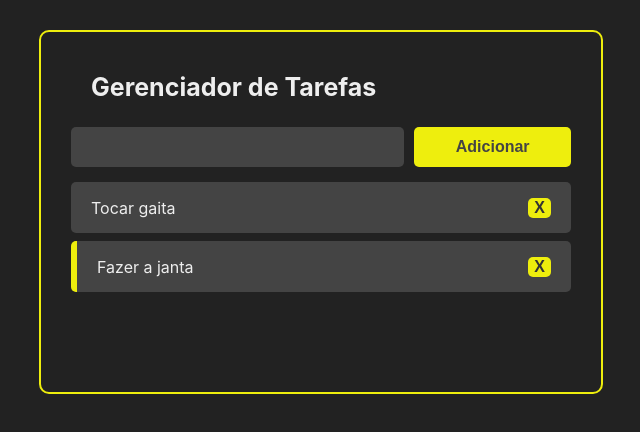
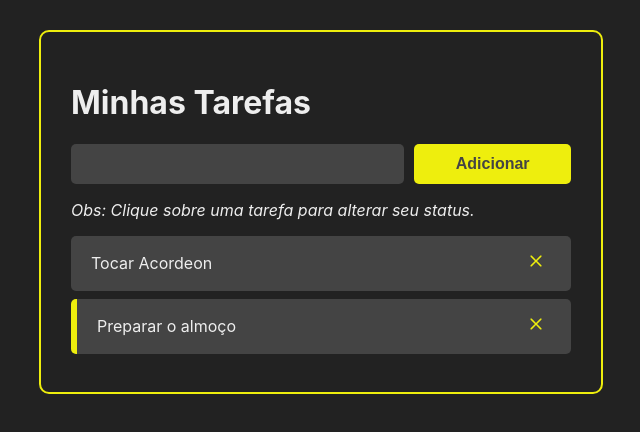
Before and after one commit to adolfoscheidt/projeto-byne-stocks, a React (Create React App) app: page / in a window 1280 px wide. Shown: the top 432 px of the page, without its empty margins (319-959 px from the left). Built offline with nearby package versions, Linux system fonts and the light colour scheme.

Commit message:
versao zero pronta

```diff
--- a/package.json
+++ b/package.json
@@ -8,6 +8,7 @@
     "@testing-library/user-event": "^13.5.0",
     "react": "^17.0.2",
     "react-dom": "^17.0.2",
+    "react-icons": "^4.3.1",
     "react-scripts": "5.0.0",
     "uuid": "^8.3.2",
     "web-vitals": "^2.1.4"
--- a/src/App.jsx
+++ b/src/App.jsx
@@ -5,6 +5,7 @@ import Tasks from "./components/Tasks";
 import "./App.css";
 import AddTask from "./components/AddTask";
 import Header from "./components/Header";
+import Subtitle from "./components/Subtitle";
 
 
 const App = () => {
@@ -12,12 +13,12 @@ const App = () => {
   const [tasks, setTasks] = useState([
     {
       id: '1',
-      title: 'Tocar gaita',
+      title: 'Tocar Acordeon',
       completed: false,
     },
     {
       id: '2',
-      title: 'Fazer a janta',
+      title: 'Preparar o almoço',
       completed: true,
     }
   ]);
@@ -57,6 +58,7 @@ const App = () => {
       <div className="container">
         <Header />
         <AddTask handleTaskAddition={handleTaskAddition}/>
+        <Subtitle />
         <Tasks tasks={tasks} handleTaskClick={handleTaskClick} handleRemoveClick={handleRemoveClick}/>
       </div>
 
--- a/src/components/AddTask.jsx
+++ b/src/components/AddTask.jsx
@@ -10,8 +10,11 @@ const AddTask = ({ handleTaskAddition }) => {
   };
 
   const handleAddTaskClick = () => {
+    if (inputData === ""){alert ("Não é possível adicionar tarefas com texto vazio!");}
+    else{
     handleTaskAddition(inputData); //usa a função do App.jsx p/ criar um novo array de tarefas com o input recebido, quando o botão é apertado.
     setInputData(''); //limpa a caixa de texto
+    }
   };
 
   return (
--- a/src/components/Header.css
+++ /dev/null
@@ -1,11 +0,0 @@
-.header-container{
-    background-color: #222 ;
-    /* margin: 8px 0; */
-    padding: 10px 20px;
-    display: flex;
-    justify-content: space-between;
-    color: #eee;
-    align-items: center;
-    font-size: 25px;
-    font-weight: bold;
-}
--- a/src/components/Header.jsx
+++ b/src/components/Header.jsx
@@ -1,9 +1,8 @@
 import React from "react";
-import './Header.css'
 
 const Header = () => {
   return (
-    <div className="header-container">Gerenciador de Tarefas</div>
+     <h1 style={{color:"#eee"}}>Minhas Tarefas</h1>
   );
 };
 
--- /dev/null
+++ b/src/components/Subtitle.jsx
@@ -0,0 +1,7 @@
+import React from 'react';
+
+const Subtitle = () => {
+    return ( <p style={{color:"#eee"}}><i>Obs: Clique sobre uma tarefa para alterar seu status.</i></p>  );
+}
+
+export default Subtitle;
--- a/src/components/Task.css
+++ b/src/components/Task.css
@@ -11,10 +11,10 @@
 }
 
 .remove-task-button{
-    background-color: rgb(238, 238, 13);
+    background-color: #444;
     border: none;
-    font-size: 16px;
-    border-radius: 5px;
+    font-size: 18px;
     font-weight: bold;
-    color:#333
+    color:rgb(238, 238, 13);
+    cursor: pointer;
 }
--- a/src/components/Task.jsx
+++ b/src/components/Task.jsx
@@ -1,4 +1,6 @@
 import React from "react";
+import {CgClose} from 'react-icons/cg'
+
 import "./Task.css";
 
 const Task = ({ task, handleTaskClick, handleRemoveClick }) => {
@@ -13,7 +15,7 @@ const Task = ({ task, handleTaskClick, handleRemoveClick }) => {
       {task.title}
 
       <div className="buttons-container">
-        <button className="remove-task-button" onClick={() => handleRemoveClick(task.id)}>X</button>
+        <button className="remove-task-button" onClick={() => handleRemoveClick(task.id)}><CgClose /></button>
       </div>
     </div>
   );
```
Also changed, not shown: 1 other file (tests, documents, lock files or other folders).
